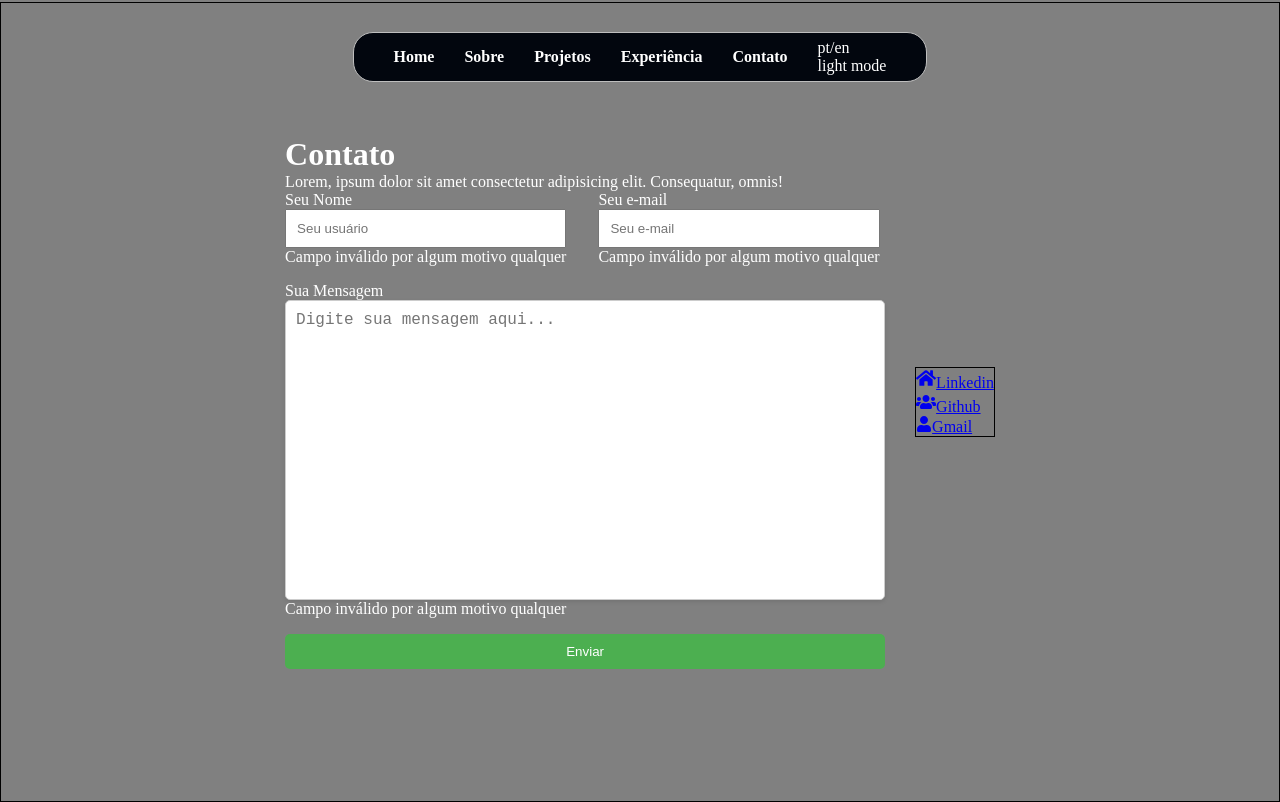
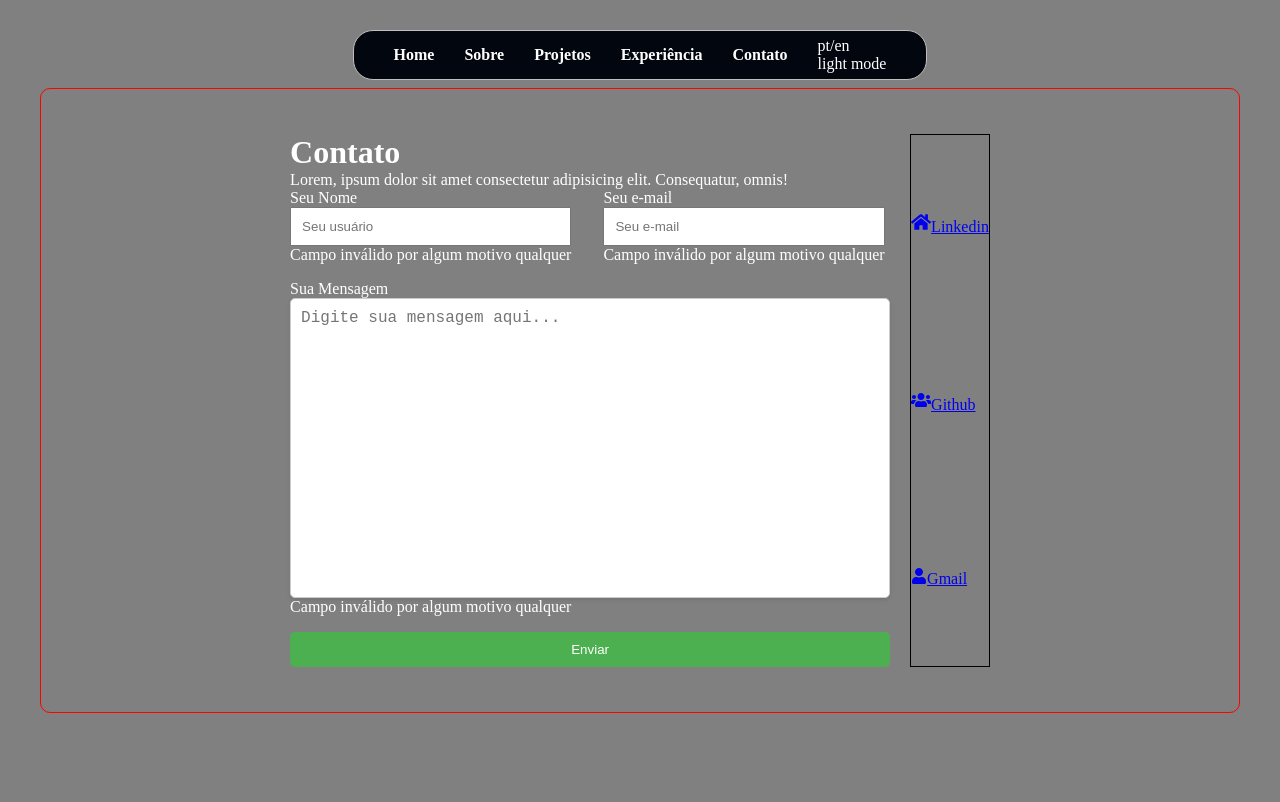
Before and after one commit to edsuuu/edsuuu, a React (Vite) app: page /contato in a window 1280 px wide. Built offline with nearby package versions, Linux system fonts and the light colour scheme; the HTML template or start-up script is replaced by a standard one.

Commit message:
Pagina contato Pré corrigida

```diff
--- a/src/Pages/Contact/index.tsx
+++ b/src/Pages/Contact/index.tsx
@@ -1,27 +1,17 @@
 import FormularioContato from '../../Components/FormularioContato';
 import RedesSociais from '../../Components/RedesSociais';
-import { Container, MainContact } from './styled';
+import { Container, Content } from './styled';
 
 const Contact = () => {
     return (
-        <Container>
-            <MainContact>
-                {/* <h1>
-                    <span>&lt;</span> Contato <span>&gt;</span>
-                </h1>
-                    <p>
-                        formulario de preenchimento e redes
-                    </p>
-                <h1>
-                    <span>&lt;</span> Contato / <span>&gt;</span>
-                </h1> */}
-
-                <FormularioContato />
-
-                {/* Redes Sociais */}
-                <RedesSociais />
-            </MainContact>
-        </Container>
+        <>
+            <Container>
+                <Content>
+                    <FormularioContato />
+                    <RedesSociais />
+                </Content>
+            </Container>
+        </>
     );
 };
 
--- a/src/Pages/Contact/styled.tsx
+++ b/src/Pages/Contact/styled.tsx
@@ -1,22 +1,26 @@
 import styled from 'styled-components';
 
 export const Container = styled.div`
-    max-width: 1400px;
-    min-width: 375px;
+    display: flex;
+    justify-content: center;
+    align-items: center;
+    width: 100vw;
     height: 100vh;
-    border: 1px solid #000;
-    margin: 2px auto 0px auto;
-    display: flex;
-    flex-direction: column;
-    align-items: center;
-    justify-content: center;
 `;
 
-export const MainContact = styled.div`
+export const Content = styled.div`
     width: 1200px;
+    padding: 45px;
+    border: 1px solid red;
     display: flex;
+    justify-content: center;
     flex-direction: row;
-    align-items: center;
-    justify-content: center;
-    gap: 30px;
+    gap: 20px;
+    /* background-color: #1E2021; */
+    border-radius: 10px;
+
+    @media (max-width: 768px) {
+        flex-wrap: wrap;
+        padding: 15px;
+    }
 `;
```
